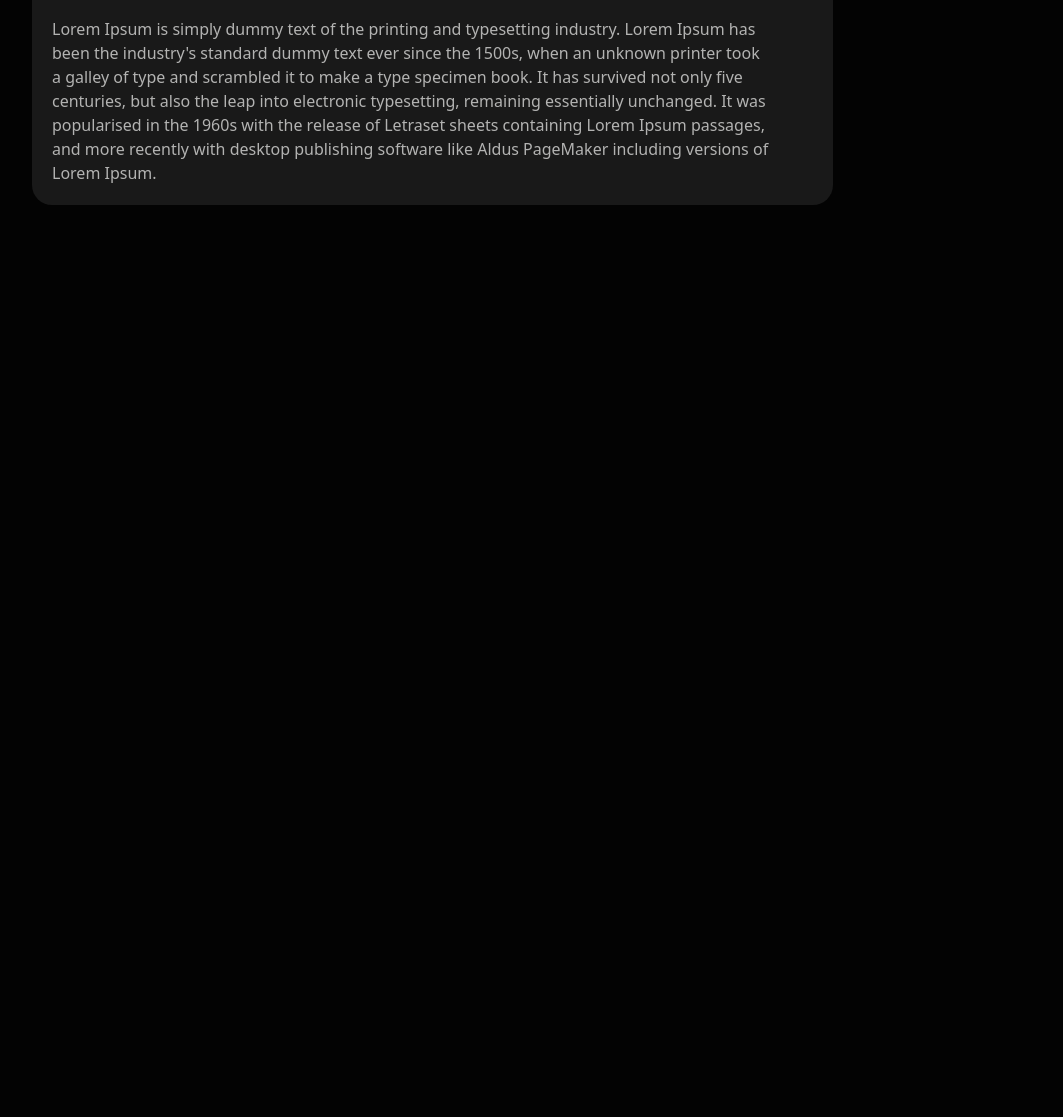
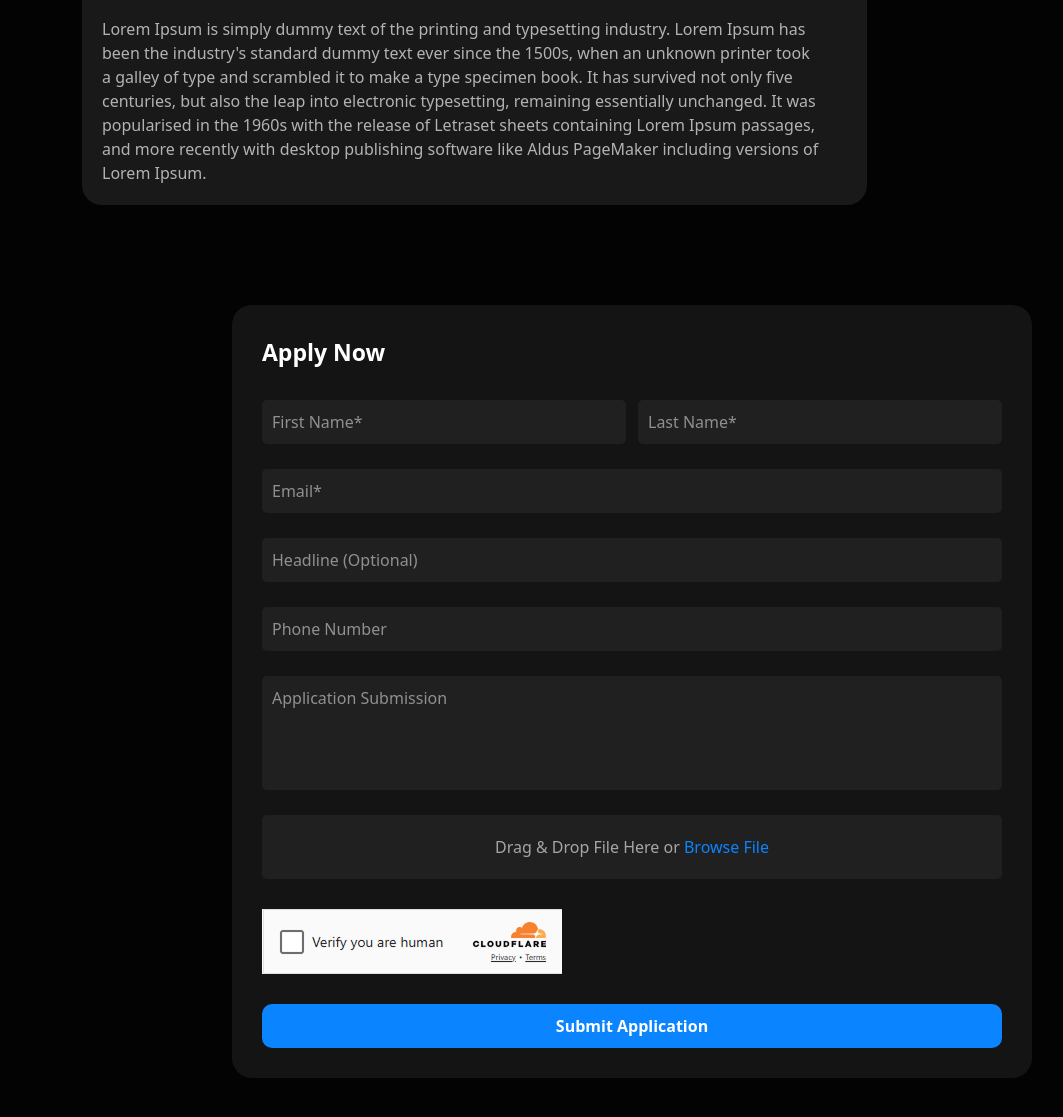
Before and after one commit to rxmnw/EXAM-WEEK-3, a website: page src/page4.html in a window 1280 px wide. Shown: the part 1839-2956 px from the top of the page, without its empty margins (8-1071 px from the left). Before the commit the page ends 2094 px from the top, so only its background shows below. Drawn offline with Linux system fonts and the light colour scheme.

Commit message:
section3 in page4

```diff
--- a/src/page4.html
+++ b/src/page4.html
@@ -35,7 +35,7 @@
 
 
 
- <section class=" max-w-300 m-auto flex flex-col gap-[30px] lg:flex-row lg:justify-between lg:items-start p-[50px_10px] lg:p-[50px_0]">
+ <section class=" max-w-300 m-auto flex flex-col gap-[30px] lg:flex-row lg:justify-between lg:items-start p-[50px_10px] lg:p-[50px]">
     <aside class="flex flex-col gap-[30px] bg-[#191919] rounded-[20px] p-[20px] pr-[40px]">
         <div class="flex flex-col gap-[20px]">
             <h1 class="font-medium text-[24px]">ABOUT THIS POSITION</h1>
@@ -119,6 +119,36 @@
         </div>
  </section>
 
+
+
+ <section class="max-w-300 m-auto p-[55px_20px] lg:p-[50px]">
+    <div class="flex flex-col gap-[30px] bg-[#141414] lg:w-[800px] lg:m-auto rounded-[20px] p-[30px] items-start ">
+    <h1 class="font-bold text-[23px]">Apply Now</h1>
+    <form class="flex flex-col gap-[25px] w-full">
+        <nav class="flex gap-[12px]">
+            <input class="outline-none bg-[#202020] w-[100%] py-[10px] pl-[10px] rounded-[5px]" type="text" placeholder="First Name*">
+            <input class="outline-none bg-[#202020] w-[100%] py-[10px] pl-[10px] rounded-[5px]" type="text" placeholder="Last Name*">
+        </nav>
+        <input class="outline-none bg-[#202020] w-[100%] py-[10px] pl-[10px] rounded-[5px]" type="email" placeholder="Email*">
+        <input class="outline-none bg-[#202020] w-[100%] py-[10px] pl-[10px] rounded-[5px]" type="text" placeholder="Headline (Optional)">
+        <input class="outline-none bg-[#202020] w-[100%] py-[10px] pl-[10px] rounded-[5px]" type="tel" placeholder="Phone Number">
+        <input class="outline-none bg-[#202020] w-[100%] py-[10px] pl-[10px] rounded-[5px] pb-[80px]" type="text" placeholder="Application Submission">
+            <div class="flex flex-col gap-[10px] justify-center rounded-[5px] items-center bg-[#202020] py-[20px]">
+               <h1 class="text-[#A6A6A6]">Drag & Drop File Here or <span class="text-[#0A84FF] border-[#0A84FF]">Browse File</span></h1>
+            </div>
+    </form>
+    <img src="./image 8.png" alt="">
+    <button class="text-[16px] font-bold bg-[#0A84FF] w-[100%] pb-[10px] pt-[10px] rounded-[10px]">Submit Application</button>
+    </div>
+ </section>
+
+
+
+
+
+
+
+
 </main>
 </body>
 </html>
```
Also changed, not shown: src/image 8.png (added), src/output.css.
